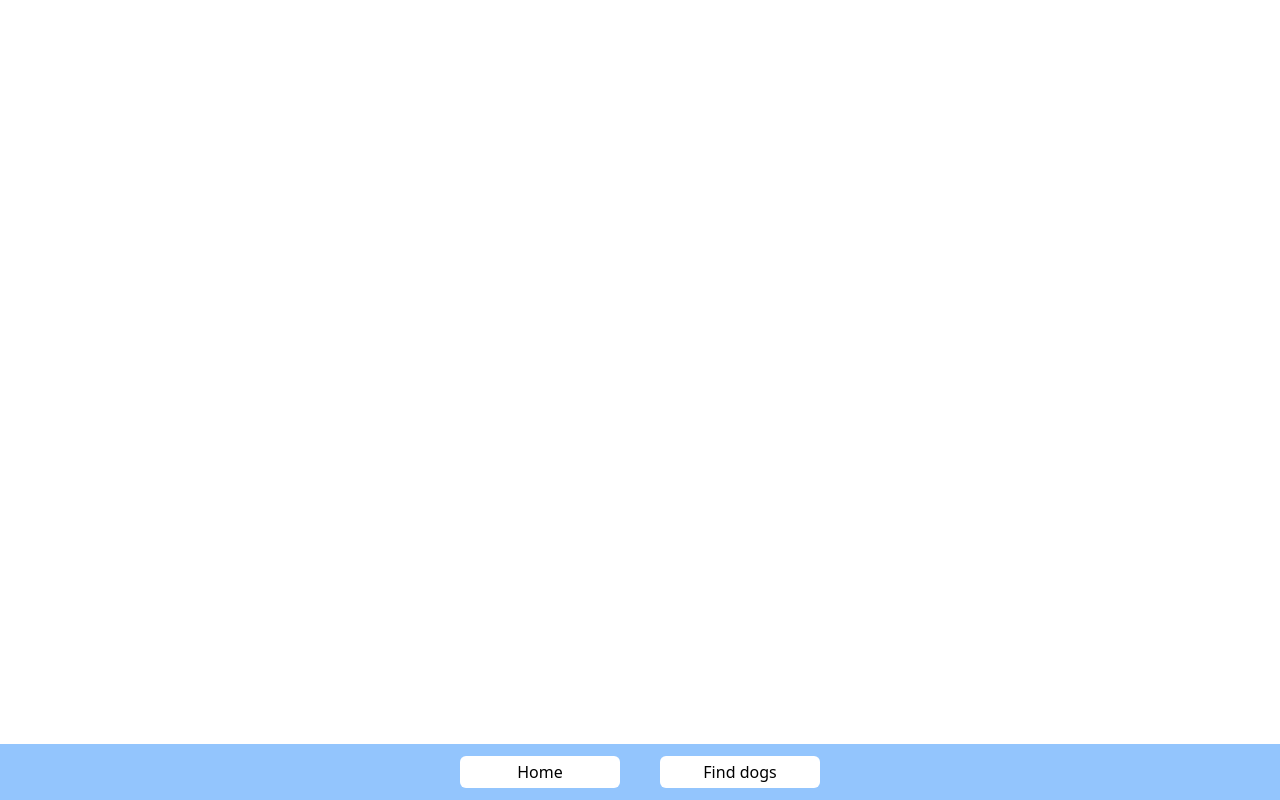
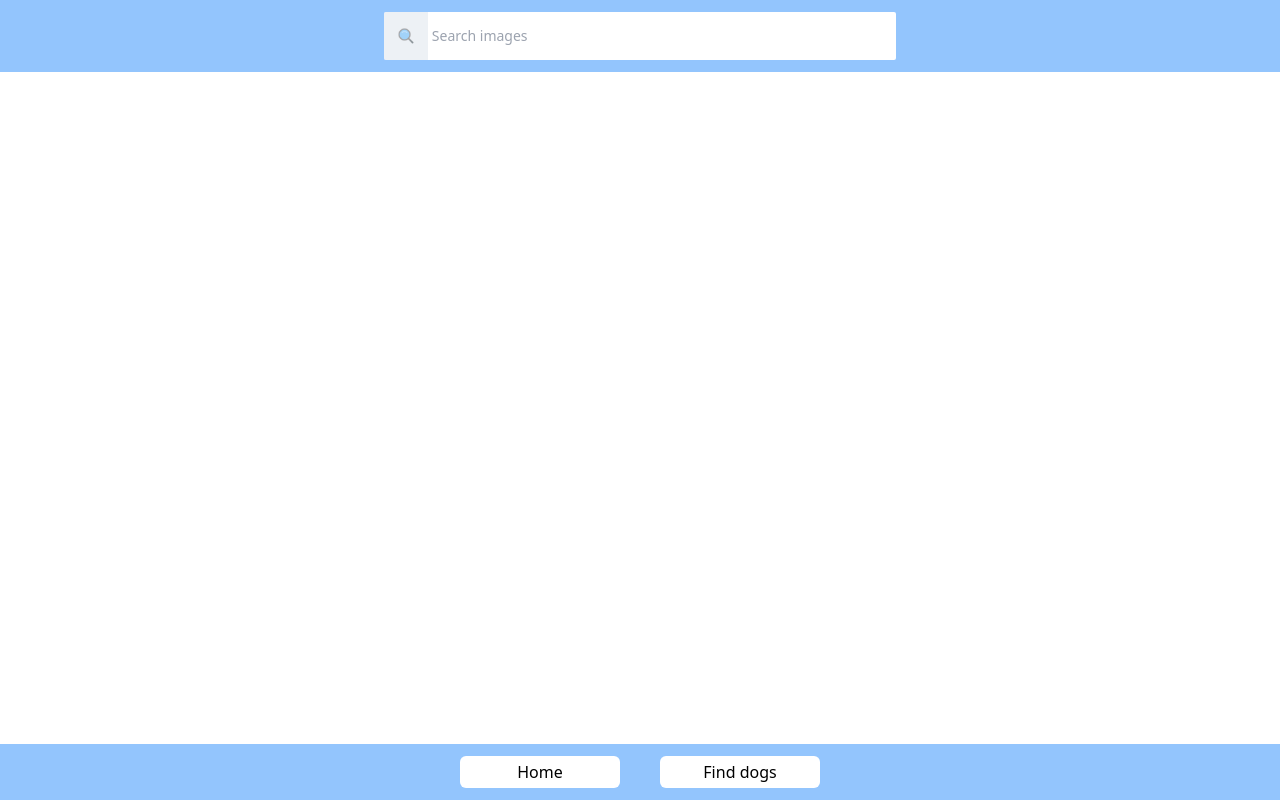
Before and after one commit to vomarchuk/dogs-image, a React (Create React App) app: page /find in a window 1280 px wide. Before the commit this address had no page. Built offline with nearby package versions, Linux system fonts and the light colour scheme.

Commit message:
fixed package

```diff
--- a/src/App/App.tsx
+++ b/src/App/App.tsx
@@ -11,7 +11,7 @@ const App: React.FC = () => {
     <BrowserRouter>
       <Routes>
         <Route path="/" element={<Home />} />
-        <Route path="/find-dogs" element={<FindDogs />} />
+        <Route path="/find" element={<FindDogs />} />
       </Routes>
       <Footer />
       <ToastContainer autoClose={3000} />
--- a/src/Components/Footer.tsx
+++ b/src/Components/Footer.tsx
@@ -4,7 +4,7 @@ export const Footer: React.FC = () => {
   return (
     <footer className="container fixed left-[50%] bottom-0 translate-x-[-50%] py-3 text-center bg-blue-300 ">
       <Button href="/" name="Home" />
-      <Button href="/find-dogs" name="Find dogs" />
+      <Button href="/find" name="Find dogs" />
     </footer>
   );
 };
```
Also changed, not shown: 1 other file (tests, documents, lock files or other folders).
